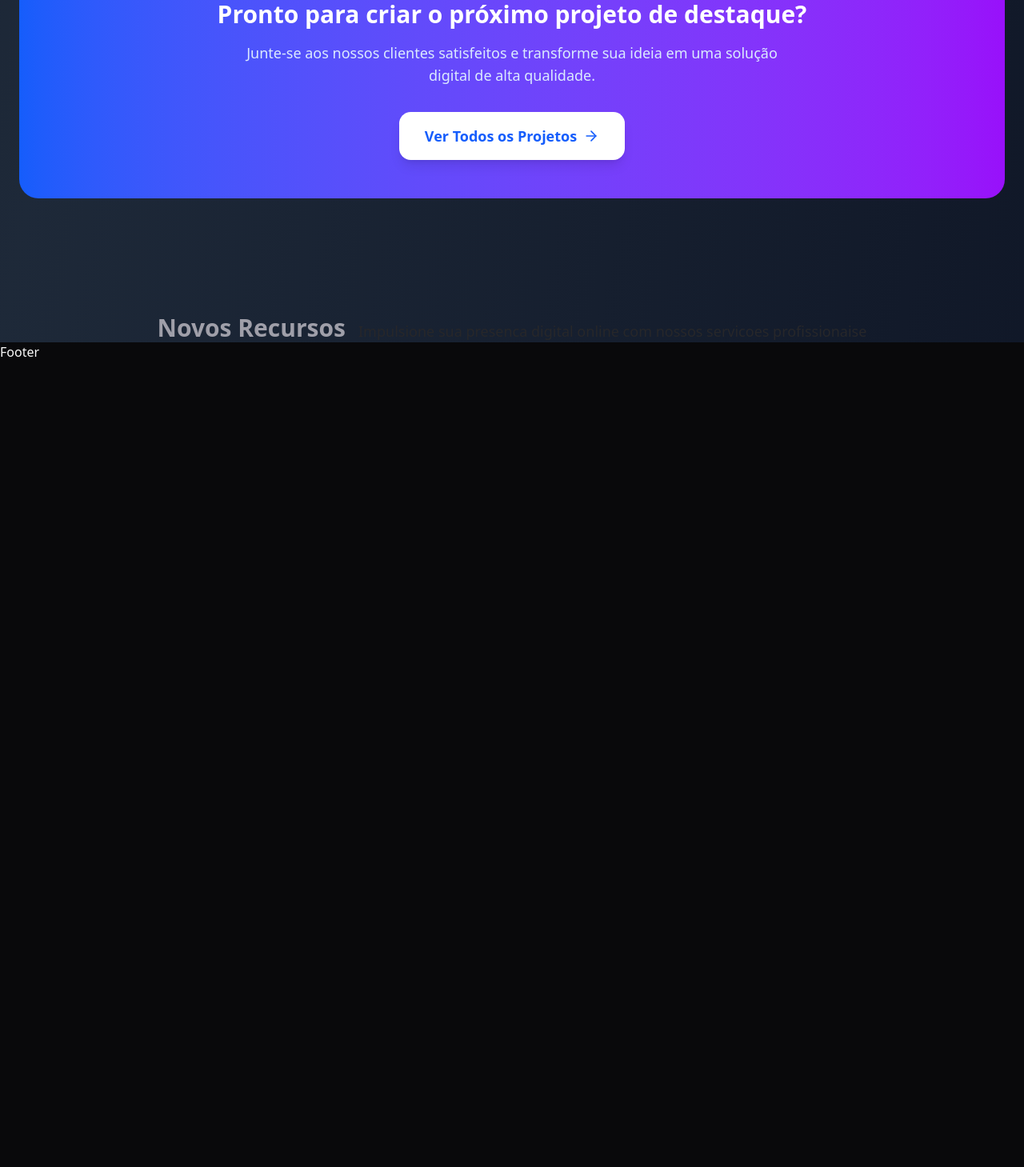
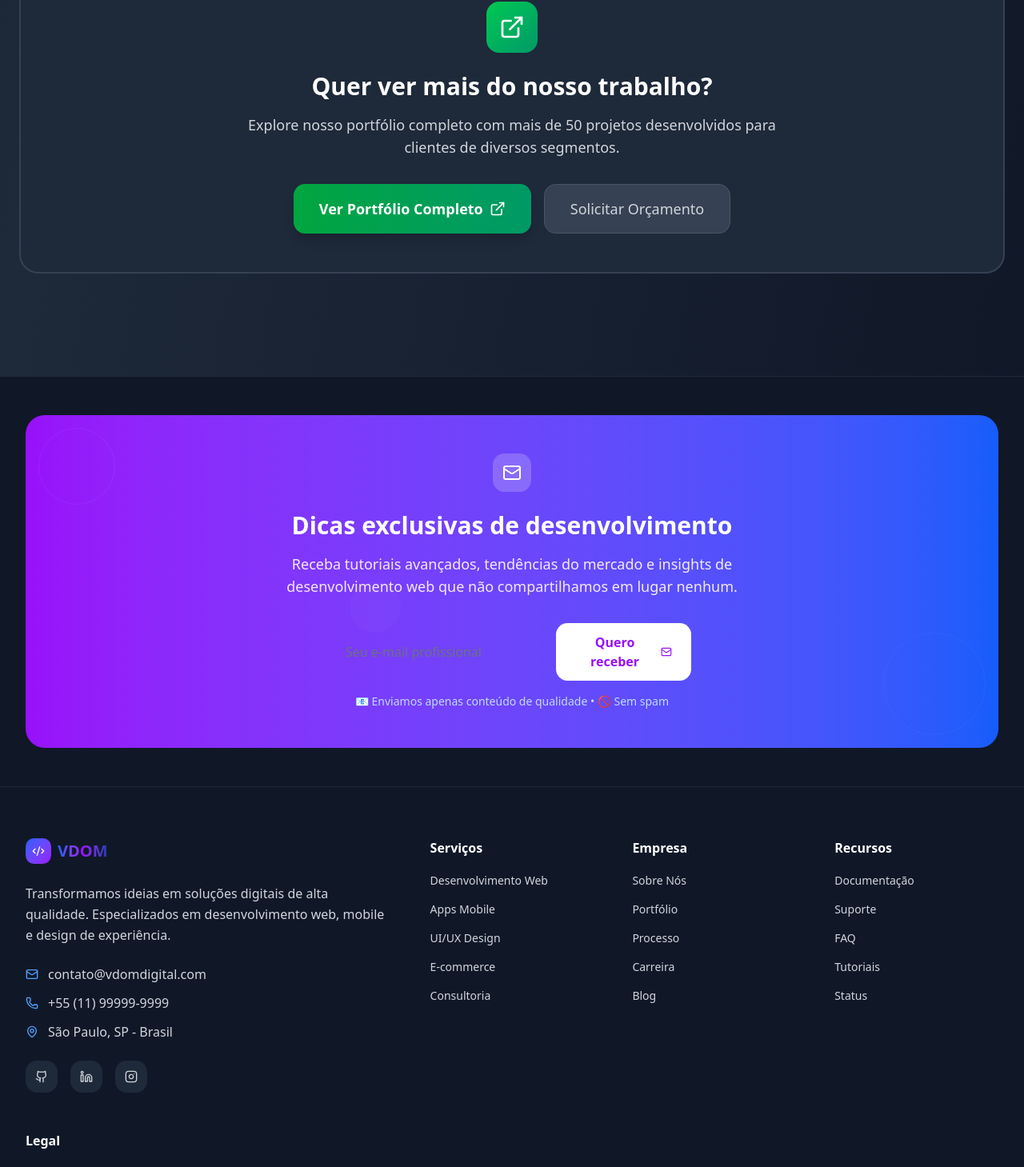
Before and after one commit to kauanevieira/site-vdom-digital, a Next.js app: page / in a window 1280 px wide. Shown: the part 5919-7378 px from the top of the page at 80% size. Before the commit the page ends 6371 px from the top, so only its background shows below. Built offline with nearby package versions, Linux system fonts and the light colour scheme.

Commit message:
feat: update Showcase and Footer components; enhance UI and remove Title component

```diff
--- a/src/app/(pages)/landing/showcase.tsx
+++ b/src/app/(pages)/landing/showcase.tsx
@@ -1,5 +1,4 @@
 import {
-  ArrowRight,
   ExternalLink,
   Star,
   Award
@@ -220,17 +219,25 @@ export default function Showcase() {
       </div>
 
       {/* CTA Section */}
-      <div className="text-center bg-gradient-to-r from-blue-600 to-purple-600 rounded-3xl p-12 text-white">
-        <h3 className="text-2xl lg:text-3xl font-bold mb-4">
-          Pronto para criar o próximo projeto de destaque?
+      <div className="text-center bg-white dark:bg-gray-800 border-2 border-gray-200 dark:border-gray-700 rounded-3xl p-12">
+        <div className="inline-flex items-center justify-center w-16 h-16 rounded-2xl bg-gradient-to-br from-green-500 to-emerald-600 text-white mb-6">
+          <ExternalLink className="w-8 h-8" />
+        </div>
+        <h3 className="text-2xl lg:text-3xl font-bold text-gray-900 dark:text-white mb-4">
+          Quer ver mais do nosso trabalho?
         </h3>
-        <p className="text-lg text-blue-100 mb-8 max-w-2xl mx-auto">
-          Junte-se aos nossos clientes satisfeitos e transforme sua ideia em uma solução digital de alta qualidade.
+        <p className="text-lg text-gray-600 dark:text-gray-300 mb-8 max-w-2xl mx-auto">
+          Explore nosso portfólio completo com mais de 50 projetos desenvolvidos para clientes de diversos segmentos.
         </p>
-        <button className="inline-flex items-center justify-center px-8 py-4 text-lg font-semibold text-blue-600 bg-white hover:bg-gray-100 rounded-xl shadow-lg hover:shadow-xl transition-all duration-300 group">
-          Ver Todos os Projetos
-          <ArrowRight className="ml-2 w-5 h-5 group-hover:translate-x-1 transition-transform" />
-        </button>
+        <div className="flex flex-col sm:flex-row gap-4 justify-center">
+          <button className="inline-flex items-center justify-center px-8 py-4 text-lg font-semibold text-white bg-gradient-to-r from-green-600 to-emerald-600 hover:from-green-700 hover:to-emerald-700 rounded-xl shadow-lg hover:shadow-xl transition-all duration-300 group">
+            Ver Portfólio Completo
+            <ExternalLink className="ml-2 w-5 h-5 group-hover:scale-110 transition-transform" />
+          </button>
+          <button className="inline-flex items-center justify-center px-8 py-4 text-lg font-medium text-gray-700 dark:text-gray-300 bg-gray-100 dark:bg-gray-700 hover:bg-gray-200 dark:hover:bg-gray-600 border border-gray-300 dark:border-gray-600 rounded-xl transition-all duration-300">
+            Solicitar Orçamento
+          </button>
+        </div>
       </div>
     </section>
   );
--- a/src/app/(pages)/page.tsx
+++ b/src/app/(pages)/page.tsx
@@ -11,10 +11,6 @@ export default function Page() {
       <Services />
       <TechStack />
       <Showcase />
-      <Title
-        text="Novos Recursos"
-        subtitle="Impulsione sua presenca digital online com nossos servicoes profissionaise"
-      />
     </div>
   );
 }
--- a/src/app/components/footer.tsx
+++ b/src/app/components/footer.tsx
@@ -1,3 +1,197 @@
+import Link from 'next/link';
+import {
+  Code2,
+  Mail,
+  Phone,
+  MapPin,
+  Github,
+  Linkedin,
+  Instagram,
+  Heart
+} from 'lucide-react';
+
 export default function Footer() {
-  return <footer>Footer</footer>;
+  const currentYear = new Date().getFullYear();
+
+  const footerSections = [
+    {
+      title: 'Serviços',
+      links: [
+        { name: 'Desenvolvimento Web', href: '/services/web' },
+        { name: 'Apps Mobile', href: '/services/mobile' },
+        { name: 'UI/UX Design', href: '/services/design' },
+        { name: 'E-commerce', href: '/services/ecommerce' },
+        { name: 'Consultoria', href: '/services/consulting' }
+      ]
+    },
+    {
+      title: 'Empresa',
+      links: [
+        { name: 'Sobre Nós', href: '/about' },
+        { name: 'Portfólio', href: '/portfolio' },
+        { name: 'Processo', href: '/process' },
+        { name: 'Carreira', href: '/careers' },
+        { name: 'Blog', href: '/blog' }
+      ]
+    },
+    {
+      title: 'Recursos',
+      links: [
+        { name: 'Documentação', href: '/docs' },
+        { name: 'Suporte', href: '/support' },
+        { name: 'FAQ', href: '/faq' },
+        { name: 'Tutoriais', href: '/tutorials' },
+        { name: 'Status', href: '/status' }
+      ]
+    },
+    {
+      title: 'Legal',
+      links: [
+        { name: 'Política de Privacidade', href: '/privacy' },
+        { name: 'Termos de Uso', href: '/terms' },
+        { name: 'Cookies', href: '/cookies' },
+        { name: 'LGPD', href: '/lgpd' }
+      ]
+    }
+  ];
+
+  return (
+    <footer className="bg-white dark:bg-gray-900 border-t border-gray-200 dark:border-gray-800">
+      {/* Newsletter Section */}
+      <div className="border-b border-gray-200 dark:border-gray-800">
+        <div className="max-w-7xl mx-auto px-4 sm:px-6 lg:px-8 py-12">
+          <div className="bg-gradient-to-r from-purple-600 to-blue-600 rounded-3xl p-8 lg:p-12 text-white text-center relative overflow-hidden">
+            {/* Background Pattern */}
+            <div className="absolute inset-0 opacity-20">
+              <div className="absolute top-4 left-4 w-24 h-24 border border-white/30 rounded-full"></div>
+              <div className="absolute bottom-4 right-4 w-32 h-32 border border-white/20 rounded-full"></div>
+              <div className="absolute top-1/2 left-1/3 w-16 h-16 bg-white/10 rounded-full"></div>
+            </div>
+
+            <div className="relative z-10">
+              <div className="inline-flex items-center justify-center w-12 h-12 rounded-xl bg-white/20 backdrop-blur-sm mb-6">
+                <Mail className="w-6 h-6" />
+              </div>
+              <h3 className="text-2xl lg:text-3xl font-bold mb-4">
+                Dicas exclusivas de desenvolvimento
+              </h3>
+              <p className="text-lg text-purple-100 mb-8 max-w-2xl mx-auto">
+                Receba tutoriais avançados, tendências do mercado e insights de desenvolvimento web que não compartilhamos em lugar nenhum.
+              </p>
+              <div className="flex flex-col sm:flex-row gap-4 max-w-md mx-auto">
+                <input
+                  type="email"
+                  placeholder="Seu e-mail profissional"
+                  className="flex-1 px-4 py-3 rounded-xl text-gray-900 border-0 focus:ring-2 focus:ring-white/50 outline-none placeholder-gray-500"
+                />
+                <button className="px-6 py-3 bg-white text-purple-600 font-semibold rounded-xl hover:bg-gray-100 transition-colors duration-300 flex items-center justify-center gap-2">
+                  Quero receber
+                  <Mail className="w-4 h-4" />
+                </button>
+              </div>
+              <p className="text-sm text-blue-200 mt-4">
+                📧 Enviamos apenas conteúdo de qualidade • 🚫 Sem spam
+              </p>
+            </div>
+          </div>
+        </div>
+      </div>
+
+      {/* Main Footer Content */}
+      <div className="max-w-7xl mx-auto px-4 sm:px-6 lg:px-8 py-16">
+        <div className="grid grid-cols-1 lg:grid-cols-5 gap-12">
+          {/* Brand Section */}
+          <div className="lg:col-span-2">
+            <div className="flex items-center gap-2 mb-6">
+              <div className="flex items-center justify-center w-8 h-8 rounded-lg bg-gradient-to-br from-blue-600 to-purple-600">
+                <Code2 className="w-4 h-4 text-white" />
+              </div>
+              <span className="font-black text-xl bg-gradient-to-r from-blue-600 via-purple-600 to-blue-800 bg-clip-text text-transparent">
+                VDOM
+              </span>
+            </div>
+            <p className="text-gray-600 dark:text-gray-300 mb-6 leading-relaxed">
+              Transformamos ideias em soluções digitais de alta qualidade.
+              Especializados em desenvolvimento web, mobile e design de experiência.
+            </p>
+
+            {/* Contact Info */}
+            <div className="space-y-3 mb-6">
+              <div className="flex items-center gap-3 text-gray-600 dark:text-gray-300">
+                <Mail className="w-4 h-4 text-blue-600 dark:text-blue-400" />
+                <span>contato@vdomdigital.com</span>
+              </div>
+              <div className="flex items-center gap-3 text-gray-600 dark:text-gray-300">
+                <Phone className="w-4 h-4 text-blue-600 dark:text-blue-400" />
+                <span>+55 (11) 99999-9999</span>
+              </div>
+              <div className="flex items-center gap-3 text-gray-600 dark:text-gray-300">
+                <MapPin className="w-4 h-4 text-blue-600 dark:text-blue-400" />
+                <span>São Paulo, SP - Brasil</span>
+              </div>
+            </div>
+
+            {/* Social Links */}
+            <div className="flex items-center gap-4">
+              <a
+                href="#"
+                className="w-10 h-10 rounded-xl bg-gray-100 dark:bg-gray-800 flex items-center justify-center text-gray-600 dark:text-gray-300 hover:bg-blue-600 hover:text-white transition-all duration-300 group"
+              >
+                <Github className="w-4 h-4 group-hover:scale-110 transition-transform" />
+              </a>
+              <a
+                href="#"
+                className="w-10 h-10 rounded-xl bg-gray-100 dark:bg-gray-800 flex items-center justify-center text-gray-600 dark:text-gray-300 hover:bg-blue-600 hover:text-white transition-all duration-300 group"
+              >
+                <Linkedin className="w-4 h-4 group-hover:scale-110 transition-transform" />
+              </a>
+              <a
+                href="#"
+                className="w-10 h-10 rounded-xl bg-gray-100 dark:bg-gray-800 flex items-center justify-center text-gray-600 dark:text-gray-300 hover:bg-blue-600 hover:text-white transition-all duration-300 group"
+              >
+                <Instagram className="w-4 h-4 group-hover:scale-110 transition-transform" />
+              </a>
+            </div>
+          </div>
+
+          {/* Footer Links */}
+          {footerSections.map((section, index) => (
+            <div key={index}>
+              <h4 className="font-semibold text-gray-900 dark:text-white mb-4">
+                {section.title}
+              </h4>
+              <ul className="space-y-3">
+                {section.links.map((link, linkIndex) => (
+                  <li key={linkIndex}>
+                    <Link
+                      href={link.href}
+                      className="text-gray-600 dark:text-gray-300 hover:text-blue-600 dark:hover:text-blue-400 transition-colors duration-300 text-sm"
+                    >
+                      {link.name}
+                    </Link>
+                  </li>
+                ))}
+              </ul>
+            </div>
+          ))}
+        </div>
+      </div>
+
+      {/* Bottom Bar */}
+      <div className="border-t border-gray-200 dark:border-gray-800">
+        <div className="max-w-7xl mx-auto px-4 sm:px-6 lg:px-8 py-6">
+          <div className="flex flex-col sm:flex-row justify-between items-center gap-4">
+            <p className="text-sm text-gray-500 dark:text-gray-400 text-center sm:text-left">
+              © {currentYear} VDOM Digital. Todos os direitos reservados.
+            </p>
+            <div className="flex items-center gap-1 text-sm text-gray-500 dark:text-gray-400">
+              Feito com
+              <Heart className="w-4 h-4 text-red-500 fill-current mx-1" />
+              em São Paulo
+            </div>
+          </div>
+        </div>
+      </div>
+    </footer>
+  );
 }
--- a/src/app/components/title.tsx
+++ /dev/null
@@ -1,14 +0,0 @@
-export interface TitleProps {
-  text: string;
-  subtitle?: string;
-  className?: string;
-}
-
-export function Title({ text, subtitle, className }: TitleProps) {
-  return (
-    <div className={`flex justify-center items-baseline gap-4 ${className}`}>
-      <h3 className="text-3xl text-muted-foreground font-black">{text}</h3>
-      {subtitle && <h4 className="text-secondary text-lg">{subtitle}</h4>}
-    </div>
-  );
-}
```
